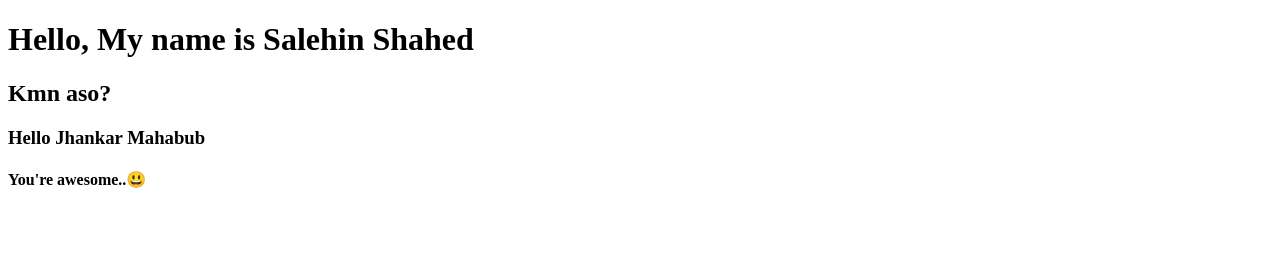
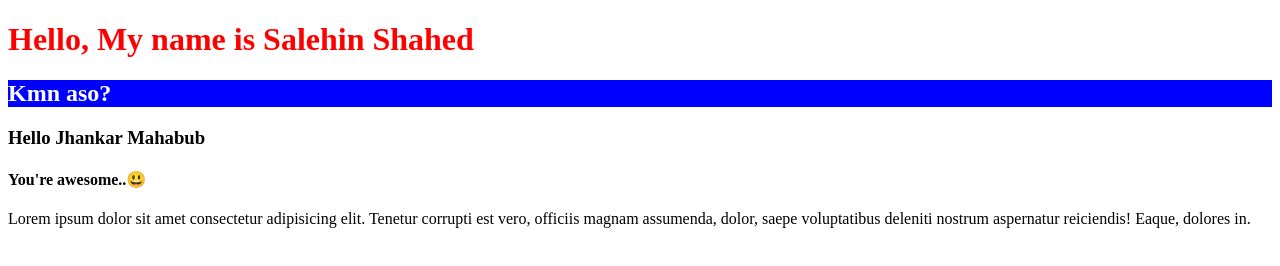
Before and after one commit to salehin7100/my-second-repo, a plain HTML site: page index.html in a window 1280 px wide. Drawn offline with Linux system fonts and the light colour scheme.

Commit message:
styles added

```diff
--- a/index.html
+++ b/index.html
@@ -5,6 +5,7 @@
     <meta http-equiv="X-UA-Compatible" content="IE=edge">
     <meta name="viewport" content="width=device-width, initial-scale=1.0">
     <title>My Second Github Repository</title>
+    <link rel="stylesheet" href="style.css">
 </head>
 <body>
 
@@ -13,5 +14,7 @@
 
     <h3>Hello Jhankar Mahabub</h3>
     <h4>You're awesome..😃</h4>
+
+    <p>Lorem ipsum dolor sit amet consectetur adipisicing elit. Tenetur corrupti est vero, officiis magnam assumenda, dolor, saepe voluptatibus deleniti nostrum aspernatur reiciendis! Eaque, dolores in.</p>
 </body>
 </html>
--- /dev/null
+++ b/style.css
@@ -0,0 +1,8 @@
+h1{
+    color: red;
+}
+
+h2{
+    background-color: blue;
+    color: #fff;
+}
```
